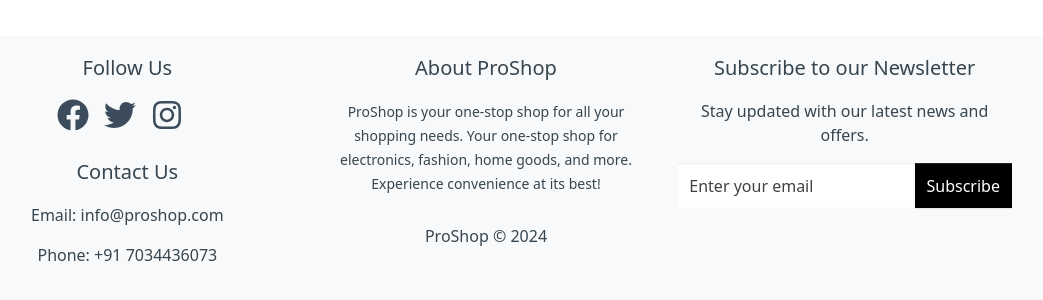
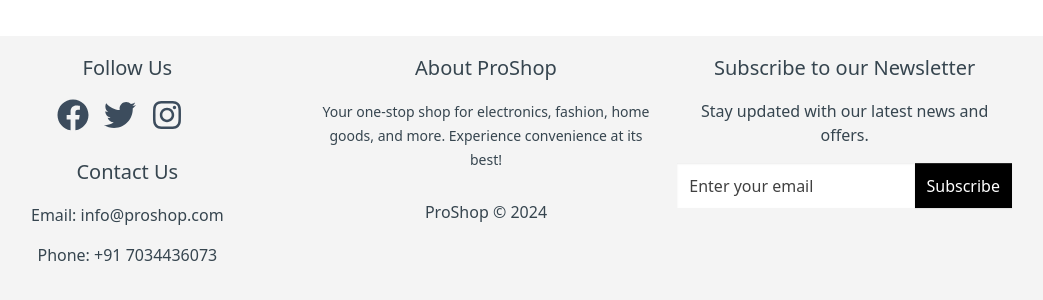
Before and after one commit to Shijothomashome/proshop-project, a React (Create React App) app in the folder frontend/: page / in a window 1280 px wide. Shown: the part 738-1038 px from the top of the page, without its empty margins (154-1197 px from the left). Built offline with nearby package versions, Linux system fonts and the light colour scheme; no server answers.

Commit message:
modified

```diff
--- a/frontend/src/components/Footer.jsx
+++ b/frontend/src/components/Footer.jsx
@@ -11,7 +11,7 @@
     toast.success('you are subscribed to our newsletter')
   }
   return (
-    <footer style={{ backgroundColor: "#f8f9fa" }} className="mt-5">
+    <footer  className="mt-5 bg-secondary-subtle ">
       <Container>
         <Row>
           <Col md={4} className="text-center py-3">
@@ -36,7 +36,7 @@
 
             <h5>About ProShop</h5>
             <small>
-              ProShop is your one-stop shop for all your shopping needs. Your one-stop shop for electronics, fashion, home goods, and more. Experience convenience at its best!
+              Your one-stop shop for electronics, fashion, home goods, and more. Experience convenience at its best!
             </small>
             <p className="mt-4">ProShop &copy; {currentYear}</p>
           </Col>
```
Also changed, not shown: 7 other files (tests, documents, lock files or other folders).
